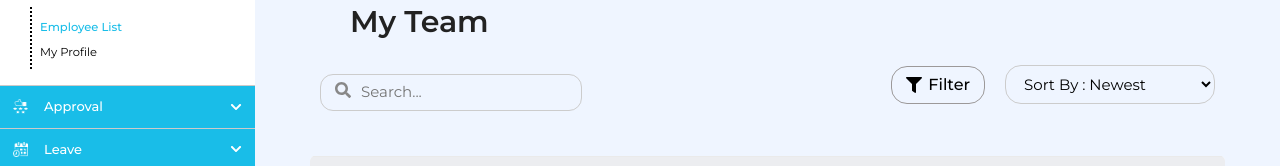
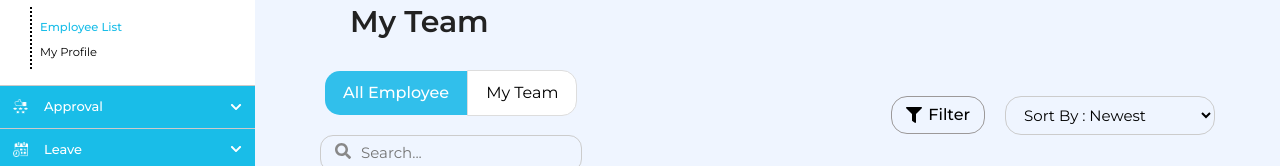
Before and after one commit to Asolinmaso/Stafio, a React (Vite) app: page /el-myteam in a window 1280 px wide. Shown: the part 146-312 px from the top of the page. Built offline with nearby package versions, Linux system fonts and the light colour scheme; no server answers.

Commit message:
modified and updated jsxcss

```diff
--- a/src/Components/Admin-Section/Organization/Employees.jsx
+++ b/src/Components/Admin-Section/Organization/Employees.jsx
@@ -279,8 +279,7 @@ const Employee = () => {
       switch (sortBy) {
         case "name":
           return a.name.localeCompare(b.name);
-        case "department":
-          return a.department.localeCompare(b.department);
+
         case "status":
           return a.status.localeCompare(b.status);
         case "newest":
@@ -474,7 +473,6 @@ const Employee = () => {
                   <option value="newest">Sort By : Newest</option>
                   <option value="oldest">Sort By : Oldest</option>
                   <option value="name">Sort By : Name</option>
-                  <option value="department">Sort By : Department</option>
                   <option value="status">Sort By : Status</option>
                 </select>
               </div>
--- a/src/Components/Admin-Section/Organization/EmployeesMyTeam.css
+++ b/src/Components/Admin-Section/Organization/EmployeesMyTeam.css
@@ -47,12 +47,11 @@
 		gap: 10px;
 	}
 
-  .top-buttons {
-    margin-left: 10px;
+	.emplt-top-buttons {
+		margin-left: -15px;
 	}
 
-
-  .btn-apply {
+	.emplt-btn-apply {
 		background: #31bfebff !important;
 		color: #ffffffff;
 		border: none;
@@ -62,9 +61,9 @@
 		cursor: pointer;
 	}
 
-  .btn-regularization {
+	.emplt-btn-regularization {
 		background: #fff;
-    color: #000;
+		color: #000000;
 		border: 1px solid #ddd;
 		padding: 10px 18px !important;
 		border-radius: 0px 15px 15px 0px;
@@ -102,7 +101,7 @@
 		font-size: 15px;
 		width: 100% !important;
 		outline: none;
-    margin-Left: -20px !important;
+		margin-left: -20px !important;
 		margin-top: 4px !important;
 		background: none;
 	}
@@ -118,7 +117,7 @@
 	}
 
 	.add-btn {
-    background: #19BDE8;
+		background: #19bde8;
 		color: #fff;
 		border: none;
 		padding: 10px 18px;
@@ -213,7 +212,6 @@
 		margin: 0;
 	}
 
-
 	.view-btn {
 		border: 1px solid #ccc;
 		background: white;
--- a/src/Components/Admin-Section/Organization/EmployeesMyTeam.jsx
+++ b/src/Components/Admin-Section/Organization/EmployeesMyTeam.jsx
@@ -5,7 +5,7 @@ import "./EmployeesMyTeam.css";
 import { FaFilter, FaSearch } from "react-icons/fa";
 import group10 from "../../../assets/Group10.png";
 import { useLocation } from "react-router-dom";
-
+import { useNavigate } from "react-router-dom";
 import apiClient from "../../../utils/apiClient";
 
 const Employee = () => {
@@ -22,6 +22,7 @@ const Employee = () => {
 
 	const location = useLocation();
 	const highlightName = location.state?.highlightName || "";
+	const navigate = useNavigate();
 
 	// Fetch team members from API
 	useEffect(() => {
@@ -128,6 +129,19 @@ const Employee = () => {
 							{/* LEFT SIDE */}
 							<div className="header-left">
 								<h2>My Team</h2>
+
+								<div className="emplt-top-buttons">
+									<button
+										className="emplt-btn-apply"
+										onClick={() => navigate("/employees-list")}
+									>
+										All Employee
+									</button>
+									<button className="emplt-btn-regularization active">
+										My Team
+									</button>
+								</div>
+
 								<div className="search-containerr1">
 									<FaSearch className="search-iconn1" size={16} />
 									<input
@@ -163,10 +177,9 @@ const Employee = () => {
 													<input
 														type="text"
 														placeholder="Please enter name"
-                            value={filters.name}
-                            onChange={(e) =>
-                              setFilters({ ...filters, name: e.target.value })
-                            }
+														// value={filters.name}
+														value={searchTerm}
+														onChange={(e) => setSearchTerm(e.target.value)}
 													/>
 												</div>
 
--- a/src/Components/Employee-Section/leave/MyLeave.jsx
+++ b/src/Components/Employee-Section/leave/MyLeave.jsx
@@ -50,9 +50,19 @@ export default function MyLeave() {
 		fetchLeaveData();
 	}, []);
 
-	const filteredAndSortedLeaves = leaveData.filter((leave) =>
-		filterStatus === "All" ? true : leave.status === filterStatus,
-	);
+	const filteredAndSortedLeaves = leaveData.filter((leave) => {
+		const matchesStatus =
+			filterStatus === "All" ||
+			leave.status?.toLowerCase() === filterStatus.toLowerCase();
+
+		// 👇 Extract leave type from date
+		const leaveTypeFromDate = leave.date?.split("/")[1]?.trim();
+
+		const matchesLeaveType =
+			filterLeaveType === "All" || leaveTypeFromDate === filterLeaveType;
+
+		return matchesStatus && matchesLeaveType;
+	});
 
 	const handleResetFilter = () => {
 		setFilterName("");
@@ -200,9 +210,8 @@ export default function MyLeave() {
 													onChange={(e) => setFilterLeaveType(e.target.value)}
 												>
 													<option value="All">All</option>
-													<option value="Casual Leave">Casual Leave</option>
-													<option value="Sick Leave">Sick Leave</option>
-													<option value="Annual Leave">Annual Leave</option>
+													<option value="Full Day">Full Day</option>
+													<option value="Half Day">Half Day</option>
 												</select>
 											</div>
 											<div className="filter-field">
@@ -340,8 +349,9 @@ export default function MyLeave() {
 							</div>
 
 							<div className="apply-modal-body">
-								<LeaveRequestForm onClose={() => setShowApplyModal(false)}
-								  leaveBalance={leaveBalance}
+								<LeaveRequestForm
+									onClose={() => setShowApplyModal(false)}
+									leaveBalance={leaveBalance}
 								/>
 							</div>
 						</div>
--- a/src/Components/Employee-Section/leave/MyRegularization.jsx
+++ b/src/Components/Employee-Section/leave/MyRegularization.jsx
@@ -67,15 +67,28 @@ export default function MyRegularization() {
 		fetchMyRegularizations();
 	}, []);
 
-  const filteredLeaves = regularizationData.filter((leave) =>
-    filterStatus === "All" ? true : leave.status === filterStatus,
-  );
+	const filteredLeaves = regularizationData.filter((leave) => {
+		const matchesStatus =
+			filterStatus === "All" ||
+			leave.status?.toLowerCase() === filterStatus.toLowerCase();
+
+		// 👇 Extract leave type from date
+		const leaveTypeFromDate = leave.date?.split("/")[1]?.trim();
+
+		const matchesLeaveType =
+			filterLeaveType === "All" || leaveTypeFromDate === filterLeaveType;
+
+		return matchesStatus && matchesLeaveType;
+	});
 
 	// Pagination derived values
-  const totalPages = Math.max(1, Math.ceil(filteredLeaves.length / rowsPerPage));
+	const totalPages = Math.max(
+		1,
+		Math.ceil(filteredLeaves.length / rowsPerPage),
+	);
 	const paginatedLeaves = filteredLeaves.slice(
 		(currentPage - 1) * rowsPerPage,
-    currentPage * rowsPerPage
+		currentPage * rowsPerPage,
 	);
 
 	// Reset to page 1 when filter changes
@@ -298,8 +311,8 @@ export default function MyRegularization() {
 											>
 												<option value="All">All</option>
 												<option value="Full Day">Full Day</option>
-                        <option value="Half Day(FN)">Half Day(FN)</option>
-                        <option value="Half Day(AN)">Half Day(AN)</option>
+												<option value="Half Day (FN)">Half Day (FN)</option>
+												<option value="Half Day (AN)">Half Day (AN)</option>
 											</select>
 										</div>
 
@@ -354,19 +367,32 @@ export default function MyRegularization() {
 						<tbody>
 							{paginatedLeaves.length === 0 ? (
 								<tr>
-                  <td colSpan={6} style={{ textAlign: "center", padding: "32px", color: "#9ca3af" }}>
+									<td
+										colSpan={6}
+										style={{
+											textAlign: "center",
+											padding: "32px",
+											color: "#9ca3af",
+										}}
+									>
 										No regularization records found.
 									</td>
 								</tr>
-              ) : paginatedLeaves.map((row, index) => (
+							) : (
+								paginatedLeaves.map((row, index) => (
 									<tr key={row.id}>
-                  <td>{String((currentPage - 1) * rowsPerPage + index + 1).padStart(2, "0")}</td>
+										<td>
+											{String(
+												(currentPage - 1) * rowsPerPage + index + 1,
+											).padStart(2, "0")}
+										</td>
 										<td>{row.attendanceType}</td>
 										<td>{row.date}</td>
 										<td>{row.reason}</td>
 										<td>
 											<span
-                      className={`status-badge ${row.status === "Approved"
+												className={`status-badge ${
+													row.status === "Approved"
 														? "approved"
 														: row.status === "Pending"
 															? "pending"
@@ -387,7 +413,8 @@ export default function MyRegularization() {
 											/>
 										</td>
 									</tr>
-              ))}
+								))
+							)}
 						</tbody>
 					</table>
 				</div>
@@ -403,7 +430,9 @@ export default function MyRegularization() {
 						}}
 					>
 						{[5, 7, 10, 15].map((n) => (
-              <option key={n} value={n}>{String(n).padStart(2, "0")}</option>
+							<option key={n} value={n}>
+								{String(n).padStart(2, "0")}
+							</option>
 						))}
 					</select>
 					<div className="page-controls">
```
Lines whose indentation alone changed are shown as unchanged.
